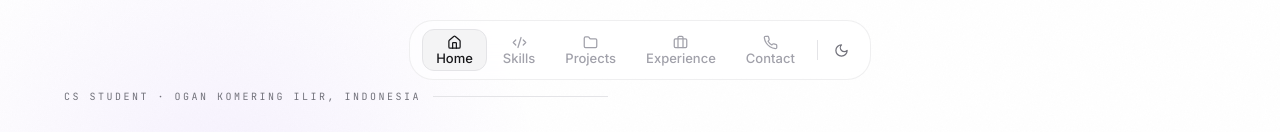
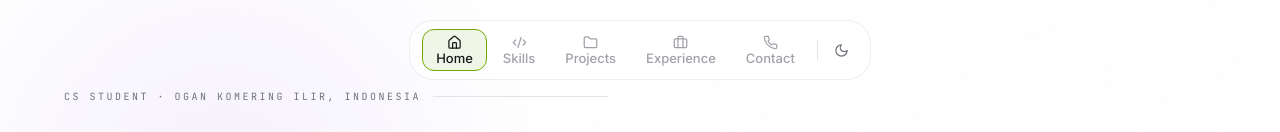
Before and after one commit to aditia-prtm/aditiaprtm, a React (Vite) app: page / in a window 1280 px wide. Shown: the top 132 px of the page. Built offline with nearby package versions, Linux system fonts and the light colour scheme.

Commit message:
style: update nav menu (hover) style

```diff
--- a/src/components/Navbar.tsx
+++ b/src/components/Navbar.tsx
@@ -92,8 +92,7 @@ export default function Navbar({ isDark, onToggleDark }: NavbarProps) {
                   <motion.span
                     layoutId="nav-pill"
                     className="absolute inset-0 rounded-xl
-                      bg-zinc-100 border border-zinc-200
-                      dark:bg-[#70a80118] dark:border-[#71a801]"
+                    border bg-[#70a80118] border-[#71a801]"
                     transition={{ type: 'spring', stiffness: 380, damping: 32 }}
                   />
                 )}
```
